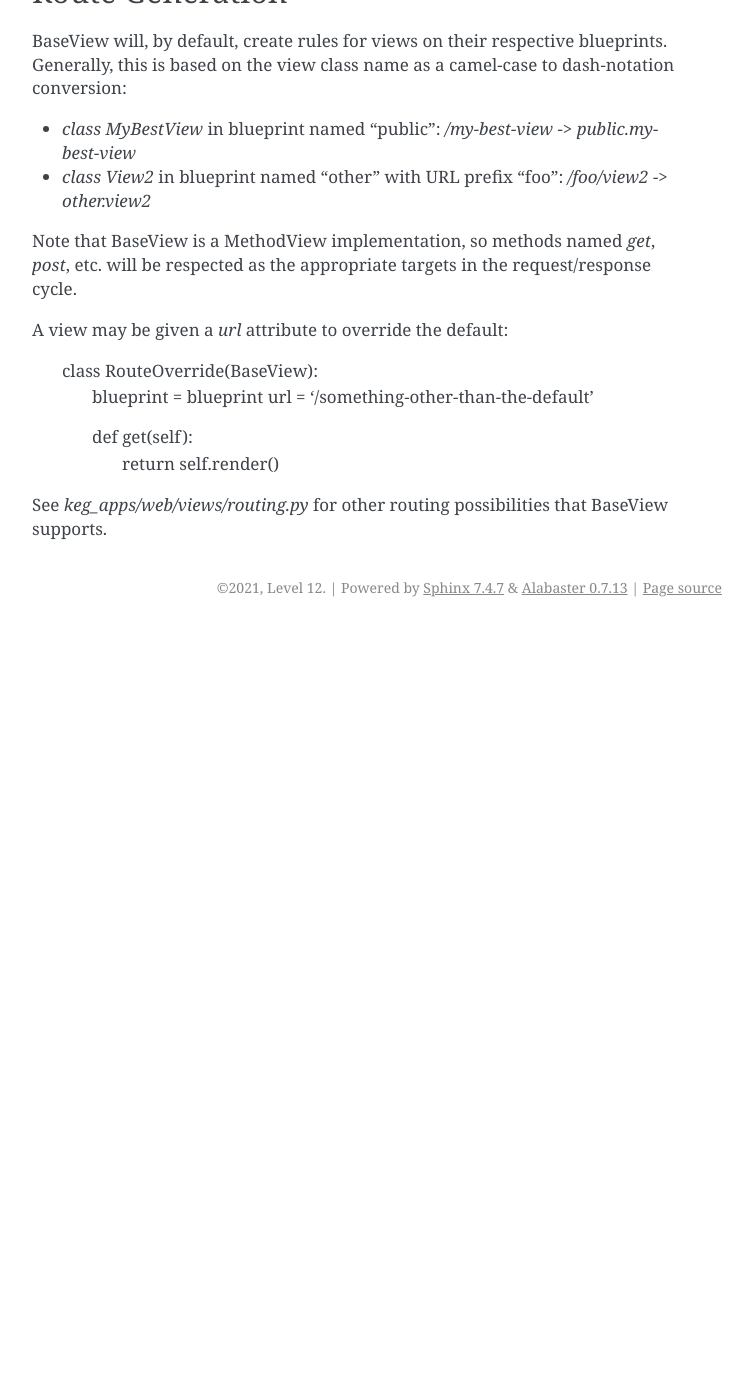
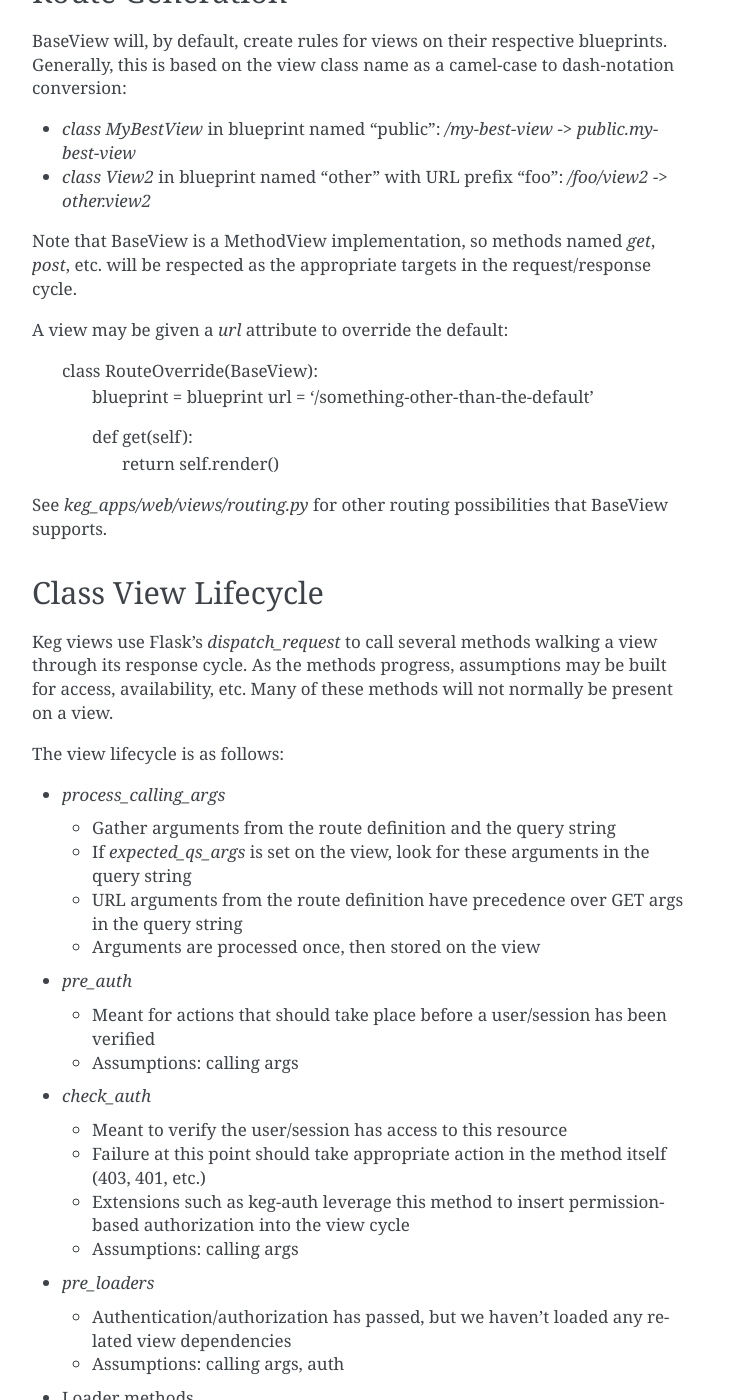
Before and after one commit to level12/keg, a Sphinx documentation site: the page built from docs/source/readme/views.rst, in a window 1280 px wide and 1400 px high, scrolled down 1895 px. Shown: the whole window, without its empty margins (388-1141 px from the left). Built offline with Sphinx 7.4.7, drawn with Linux system fonts in a browser that asks for light colours; the version number could not be read and is left out; before the commit the page ends 2522 px from its top, so only the background shows below that; some of the changed text lies outside the part shown.

Commit message:
documenting the class view lifecycle methods

```diff
--- a/docs/source/readme/views.rst
+++ b/docs/source/readme/views.rst
@@ -104,3 +104,81 @@ A view may be given a `url` attribute to override the default:
             return self.render()
 
 See `keg_apps/web/views/routing.py` for other routing possibilities that BaseView supports.
+
+Class View Lifecycle
+--------------
+
+Keg views use Flask's `dispatch_request` to call several methods walking a view through its
+response cycle. As the methods progress, assumptions may be built for access, availability,
+etc. Many of these methods will not normally be present on a view.
+
+The view lifecycle is as follows:
+
+* `process_calling_args`
+
+  * Gather arguments from the route definition and the query string
+  * If `expected_qs_args` is set on the view, look for these arguments in the query string
+  * URL arguments from the route definition have precedence over GET args in the query string
+  * Arguments are processed once, then stored on the view
+
+* `pre_auth`
+
+  * Meant for actions that should take place before a user/session has been verified
+  * Assumptions: calling args
+
+* `check_auth`
+
+  * Meant to verify the user/session has access to this resource
+  * Failure at this point should take appropriate action in the method itself (403, 401, etc.)
+  * Extensions such as keg-auth leverage this method to insert permission-based authorization into the view cycle
+  * Assumptions: calling args
+
+* `pre_loaders`
+
+  * Authentication/authorization has passed, but we haven't loaded any related view dependencies
+  * Assumptions: calling args, auth
+
+* Loader methods
+
+  * Any method on the view ending with `_loader` is called with args
+  * Return value of the method is stored with the calling args, keyed by the method name
+
+    * e.g. a method named `record_loader` will set a value in calling args for `record`
+
+  * Methods folliwng this in the lifecycle can use the newly-set arg
+  * If no value is returned, Keg assumes a required dependency could not be loaded and returns a 404 response
+  * Order of execution of a view's loaders may not be assumed
+  * Assumptions: calling args, auth
+
+* `pre_method`
+
+  * Ideal method for running code shared by all response methods (e.g. `get`, `post`, etc.)
+  * Assumptions: calling args, auth, loader args
+
+* Responding method
+
+  * The method used here is generally the lowercase of the request method (e.g. `get`, `post`, etc.)
+  * If the request method is HEAD, but there is no `head` method, Keg looks for `get` instead
+  * This method may return the view's response
+  * Assumptions: calling args, auth, loader args
+
+* If responding method does not return a reponse:
+
+  * I.e. the responding method returned something falsy that isn't an empty string
+  * `pre_render`
+
+    * Assumptions: calling args, auth, loader args
+
+  * `render`
+
+    * Returns a response object
+    * By default, renders the template with args assigned on the view
+    * See Template Discovery above
+
+* `pre_response`
+
+  * A response has been generated, but has not been sent yet
+  * The response is included as the `_response` arg for this method
+  * The response should not be assumed to be mutable
+  * If a different response should be sent, return that response from this method
+  * Assumptions: calling args, auth, loader args, response (from responding method or render)
```
